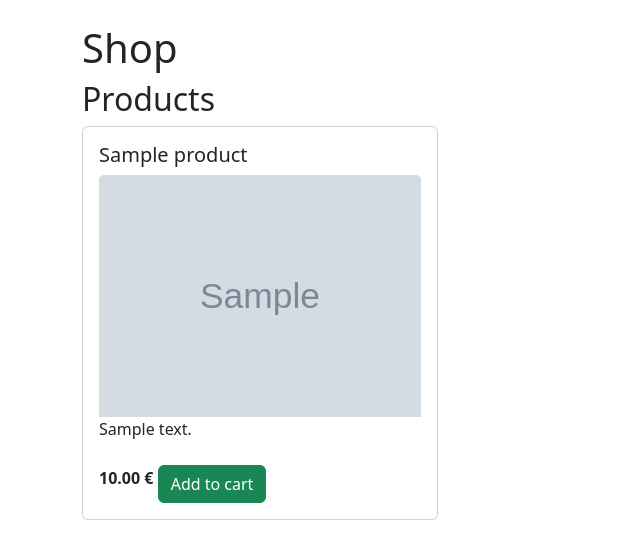
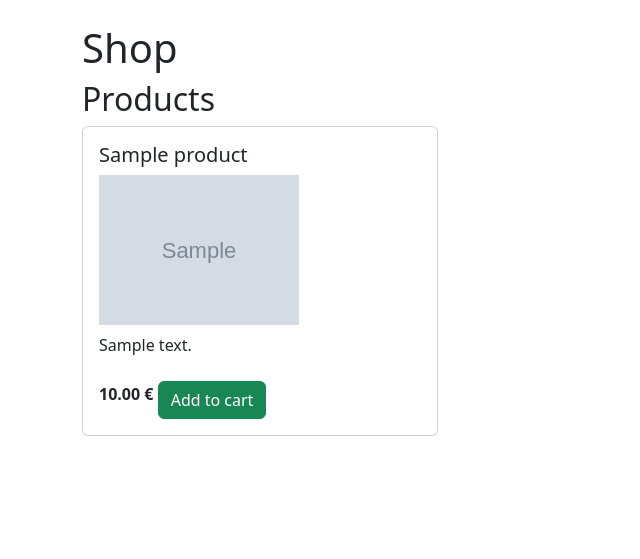
Before and after one commit to CucinaDeVille/phpWebshop, a PHP site: page /categories.php?parent_id=1 in a window 1280 px wide. Shown: the top 559 px of the page, without its empty margins (0-640 px from the left). Run offline with PHP 8.4, Linux system fonts and the light colour scheme; tables that the repository leaves empty hold one stand-in row (values such as "Sample post"); grey boxes marked "Sample" are stand-in pictures.

Commit message:
fix(categories): :art: set hight of pictures with img-fluid

```diff
--- a/public/categories.php
+++ b/public/categories.php
@@ -79,8 +79,9 @@ if ($parentId === null) {
 
                         <!-- display product picture -->
                         <img src="<?= htmlspecialchars($product['image']) ?>"
-                                class="card-img-top"
-                                alt="<?= htmlspecialchars($product['name']) ?>"
+                             class="img-fluid mb-2"
+                             style="max-height: 150px; object-fit: contain;"
+                             alt="<?= htmlspecialchars($product['name']) ?>"
                         >
 
                         <!-- display product description -->
```
